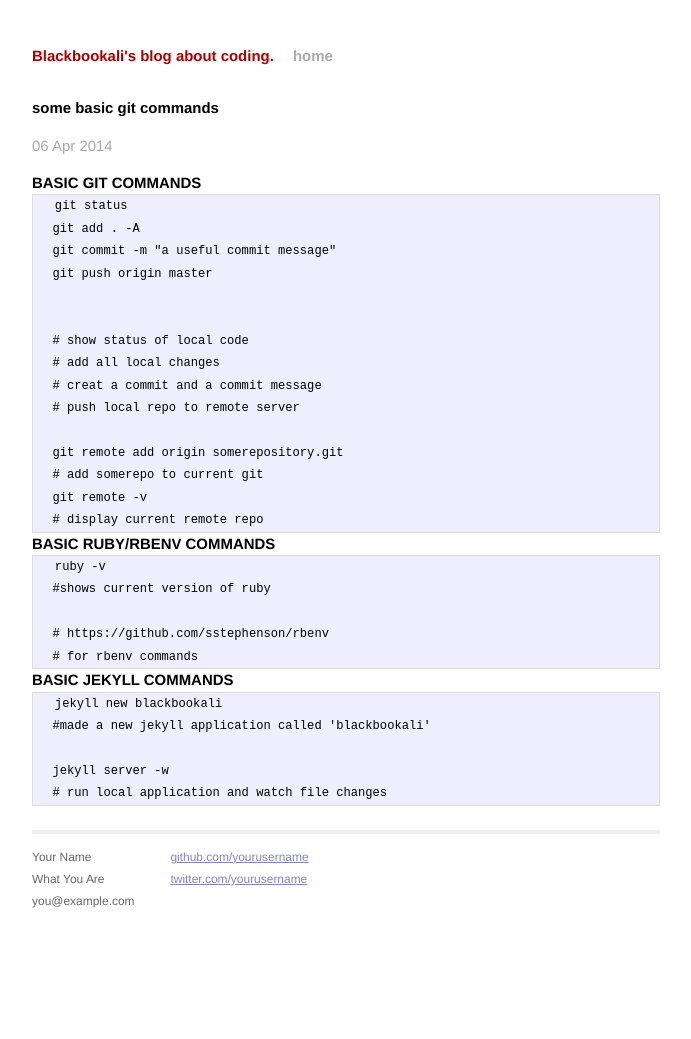
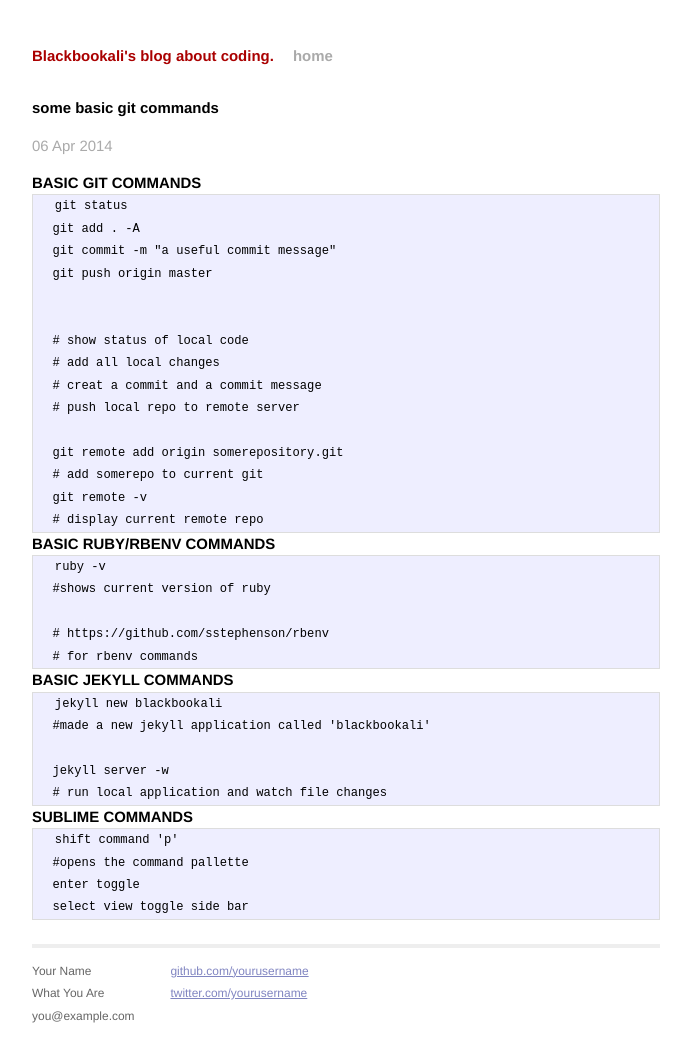
Before and after one commit to blackbookali/blackbookali.github.io, a Jekyll site: the page built from _posts/2014-04-06-basic-git-commands.md, in a window 1280 px wide. Shown: the whole page, without its empty margins (294-985 px from the left). Built offline with Jekyll 4.4.1, drawn with Linux system fonts in a browser that asks for light colours; Markdown is read by kramdown in place of the engine named in the settings; before the commit the page ends 945 px from its top, so only the background shows below that.

````diff
--- a/_posts/2014-04-06-basic-git-commands.md
+++ b/_posts/2014-04-06-basic-git-commands.md
@@ -44,3 +44,12 @@ categories: jekyll update
   jekyll server -w
   # run local application and watch file changes
 ```
+
+### SUBLIME COMMANDS
+
+```
+  shift command 'p'
+  #opens the command pallette
+  enter toggle
+  select view toggle side bar
+```
````
